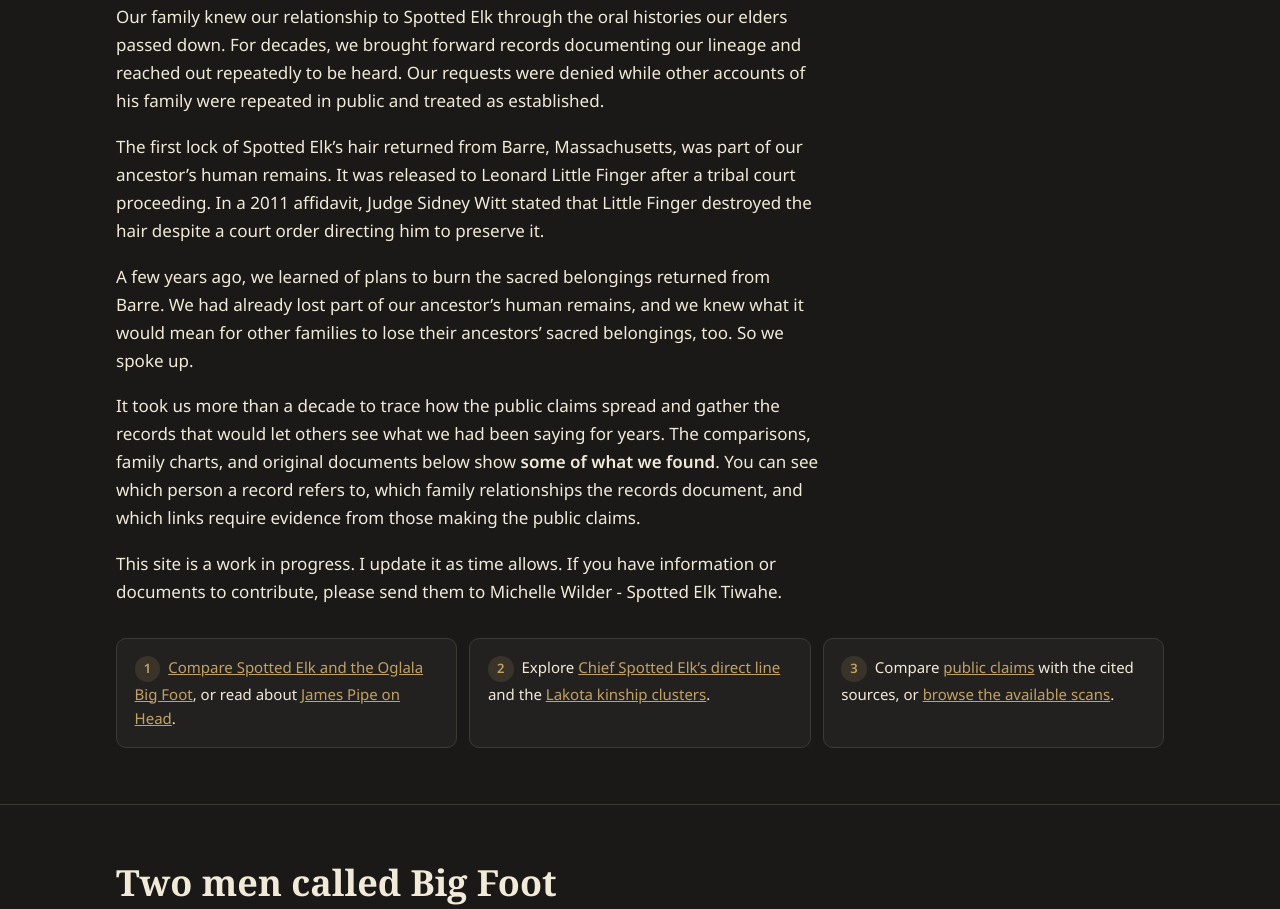
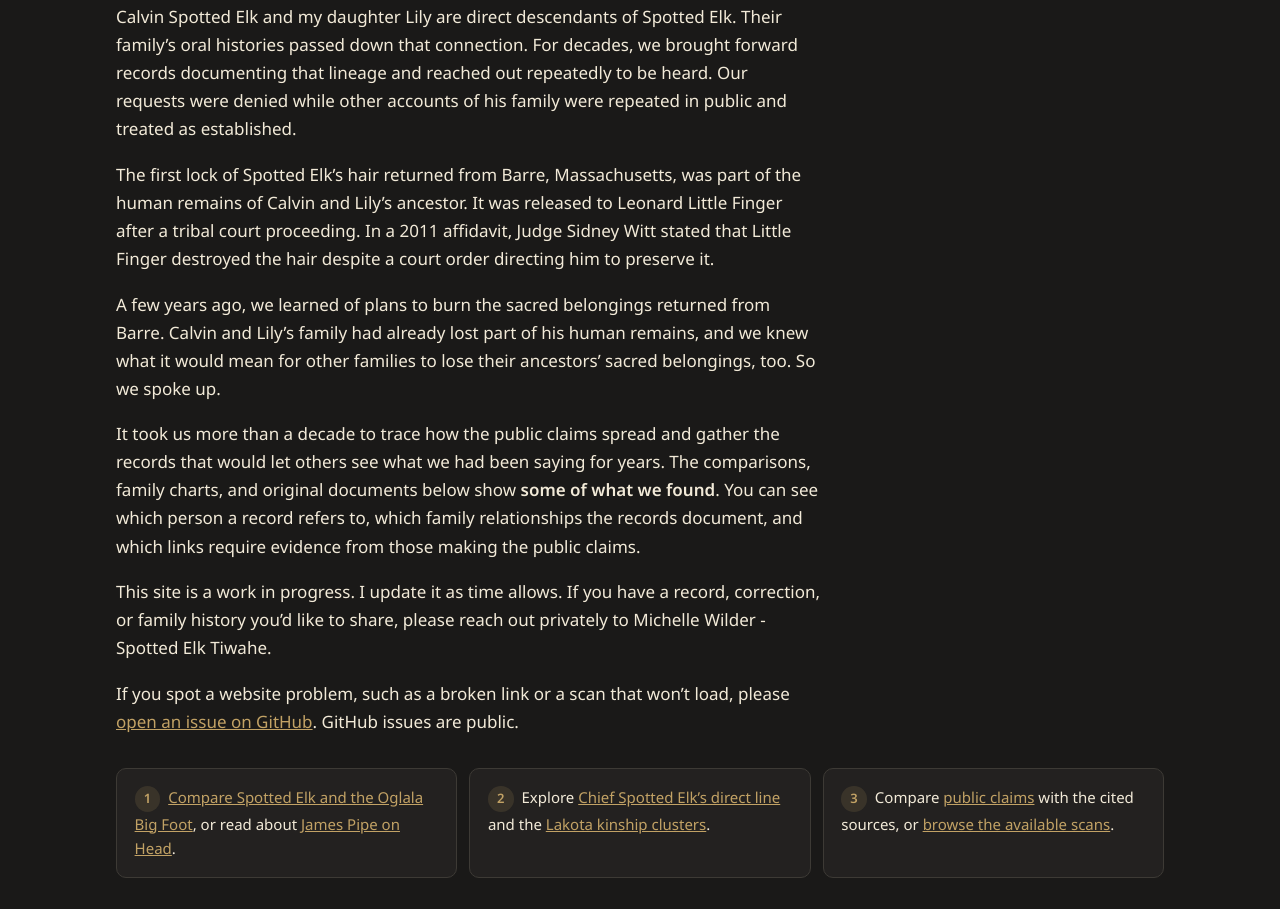
Before and after one commit to mwilders-sys/Spotted-Elk-Records-Site, a plain HTML site: page index.html in a window 1280 px wide. Shown: the part 670-1579 px from the top of the page. Drawn offline with Linux system fonts and the light colour scheme.

Commit message:
Add files via upload

```diff
--- a/index.html
+++ b/index.html
@@ -304,11 +304,12 @@
     <div class="wrap">
       <div class="prose">
         <p>Spotted Elk (Opan Gleska) was a Minneconjou leader and treaty signer. He and many of the people he led were killed at Wounded Knee in 1890, one of the worst massacres in U.S. history. His name was Spotted Elk, but he later became widely known in historical accounts as Big Foot (Sitanka). Records also use the name Big Foot for a different man, an Oglala headman. James Pipe on Head was also known as Big Foot (Sitanka). The use of the same name for three different people has added to confusion about their identities and family relationships.</p>
-        <p>Our family knew our relationship to Spotted Elk through the oral histories our elders passed down. For decades, we brought forward records documenting our lineage and reached out repeatedly to be heard. Our requests were denied while other accounts of his family were repeated in public and treated as established.</p>
-        <p>The first lock of Spotted Elk’s hair returned from Barre, Massachusetts, was part of our ancestor’s human remains. It was released to Leonard Little Finger after a tribal court proceeding. In a 2011 affidavit, Judge Sidney Witt stated that Little Finger destroyed the hair despite a court order directing him to preserve it.</p>
-        <p>A few years ago, we learned of plans to burn the sacred belongings returned from Barre. We had already lost part of our ancestor’s human remains, and we knew what it would mean for other families to lose their ancestors’ sacred belongings, too. So we spoke up.</p>
+        <p>Calvin Spotted Elk and my daughter Lily are direct descendants of Spotted Elk. Their family’s oral histories passed down that connection. For decades, we brought forward records documenting that lineage and reached out repeatedly to be heard. Our requests were denied while other accounts of his family were repeated in public and treated as established.</p>
+        <p>The first lock of Spotted Elk’s hair returned from Barre, Massachusetts, was part of the human remains of Calvin and Lily’s ancestor. It was released to Leonard Little Finger after a tribal court proceeding. In a 2011 affidavit, Judge Sidney Witt stated that Little Finger destroyed the hair despite a court order directing him to preserve it.</p>
+        <p>A few years ago, we learned of plans to burn the sacred belongings returned from Barre. Calvin and Lily’s family had already lost part of his human remains, and we knew what it would mean for other families to lose their ancestors’ sacred belongings, too. So we spoke up.</p>
         <p>It took us more than a decade to trace how the public claims spread and gather the records that would let others see what we had been saying for years. The comparisons, family charts, and original documents below show <strong>some of what we found</strong>. You can see which person a record refers to, which family relationships the records document, and which links require evidence from those making the public claims.</p>
-        <p>This site is a work in progress. I update it as time allows. If you have information or documents to contribute, please send them to Michelle Wilder - Spotted Elk Tiwahe.</p>
+        <p>This site is a work in progress. I update it as time allows. If you have a record, correction, or family history you’d like to share, please reach out privately to Michelle Wilder - Spotted Elk Tiwahe.</p>
+        <p>If you spot a website problem, such as a broken link or a scan that won’t load, please <a href="https://github.com/mwilders-sys/Spotted-Elk-Records-Site/issues/new">open an issue on GitHub</a>. GitHub issues are public.</p>
       </div>
       <ol class="steps">
         <li><a href="#compare">Compare Spotted Elk and the Oglala Big Foot</a>, or read about <a href="#profile-james-pipe-on-head">James Pipe on Head</a>.</li>
```
